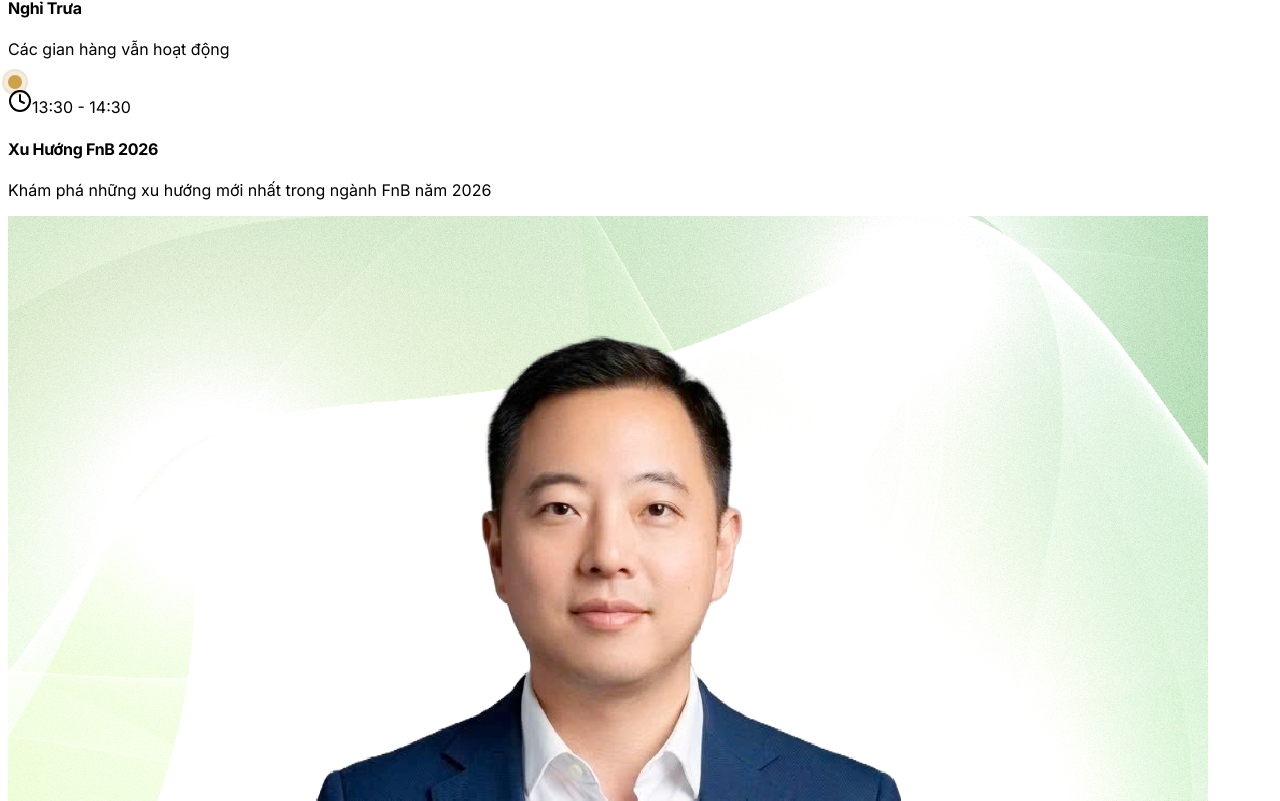
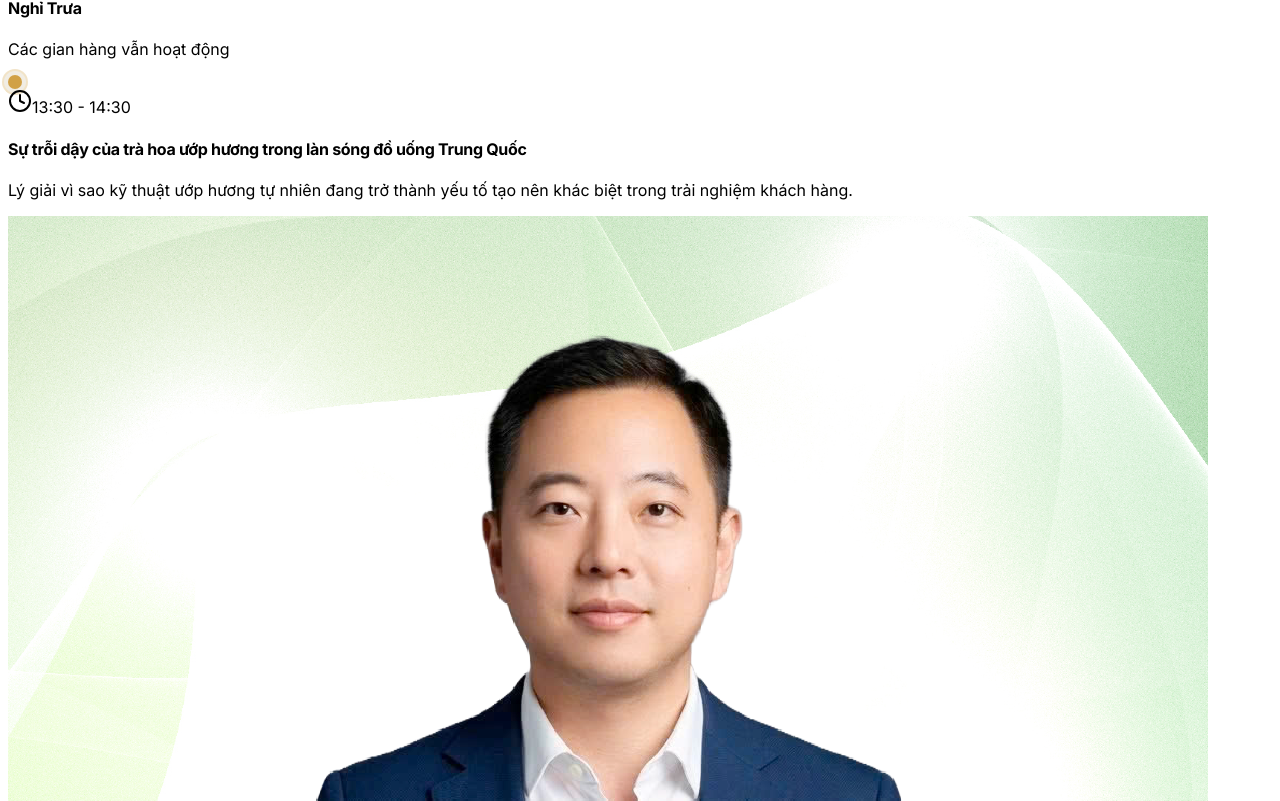
Before and after one commit to Longhoang249/fnbecosystem, a React (Vite) app in the folder client/: page / in a window 1280 px wide. Shown: the part 8519-9320 px from the top of the page. Built offline with nearby package versions, Linux system fonts and the light colour scheme.

Commit message:
Update Han Cuong schedule title and desc

```diff
--- a/client/src/components/ScheduleSection.tsx
+++ b/client/src/components/ScheduleSection.tsx
@@ -38,8 +38,9 @@ export default function ScheduleSection() {
     { time: "12:00 - 13:25", title: "Nghỉ Trưa", description: "Các gian hàng vẫn hoạt động" },
     {
       time: "13:30 - 14:30",
-      title: "Xu Hướng FnB 2026",
-      description: "Khám phá những xu hướng mới nhất trong ngành FnB năm 2026",
+      title: "Sự trỗi dậy của trà hoa ướp hương trong làn sóng đồ uống Trung Quốc",
+      description: "Lý giải vì sao kỹ thuật ướp hương tự nhiên đang trở thành yếu tố tạo nên khác biệt trong trải nghiệm khách hàng.",
+      detailedDescription: "Đưa ra góc nhìn dự đoán về tiềm năng bùng nổ của dòng trà này tại thị trường F&B Việt Nam trong thời gian tới.\nĐồng thời, phân tích cách các thương hiệu F&B có thể ứng dụng xu hướng này vào menu và vận hành, thông qua những giải pháp nguyên liệu giúp đảm bảo chất lượng hương vị một cách ổn định và tinh gọn.",
       speaker: { name: "Mr. Hán Cương", image: "/han_cuong.jpg" },
     },
     {
```
